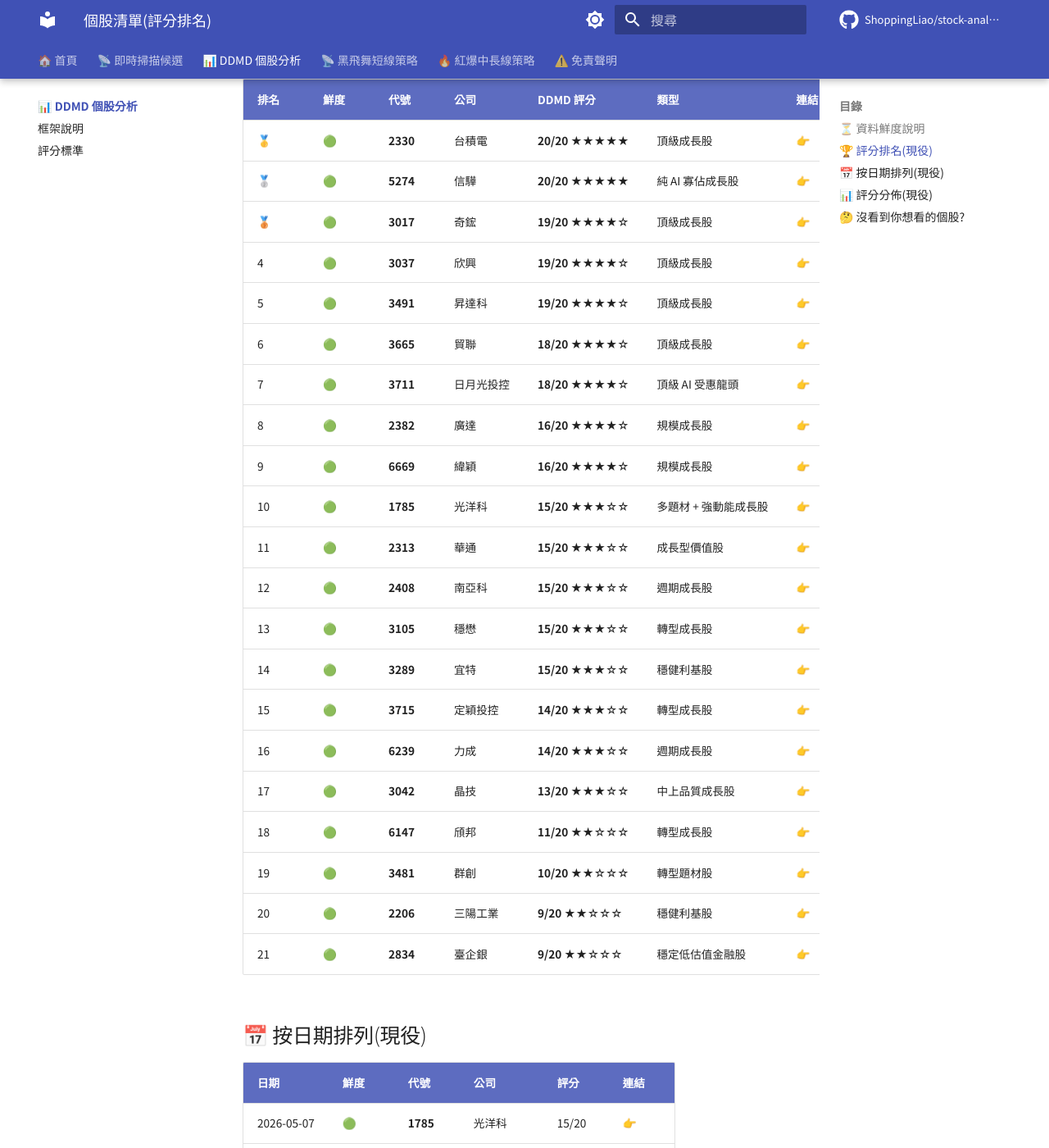
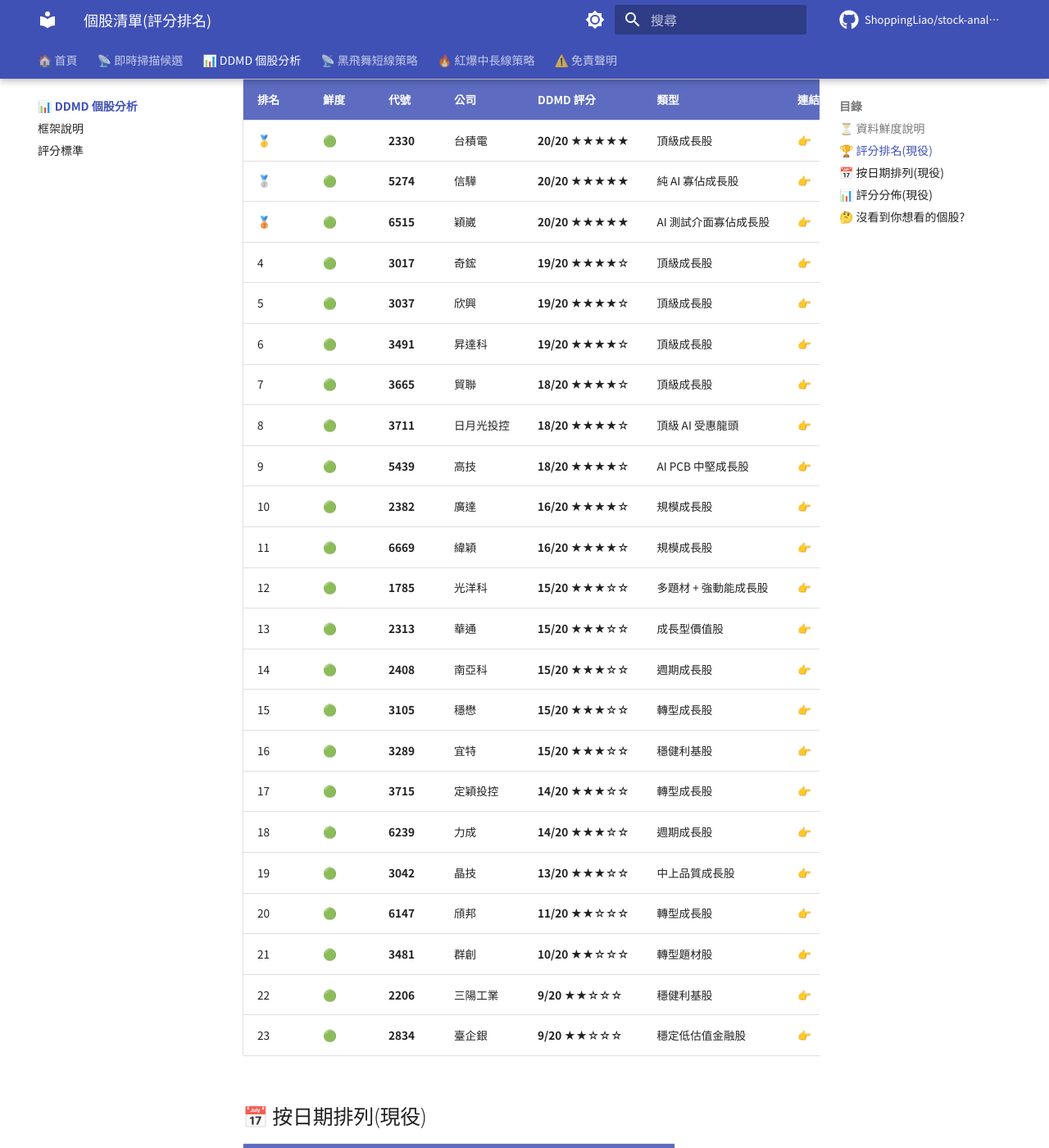
Before and after one commit to ShoppingLiao/stock-analysis-public, an MkDocs documentation site: the page built from docs/reports/index.md, in a window 1280 px wide and 1400 px high, scrolled down 791 px. Shown: the whole window at 82% size. Built offline with MkDocs 1.6.1 and Material for MkDocs 9.7.7, drawn with Linux system fonts in a browser that asks for light colours; comment, search, counter and statistics services are not loaded; some of the changed text lies outside the part shown.

Commit message:
docs: sync 2 report(s) updated, 21 unchanged (2026-05-07)

```diff
--- a/docs/reports/index.md
+++ b/docs/reports/index.md
@@ -6,7 +6,7 @@
 
 # 📁 個股 DDMD 分析清單
 
-已分析 **21** 檔個股 — 🟢 新鮮 21 ｜ 🟡 半新鮮 0 ｜ 🔴 備存 0
+已分析 **23** 檔個股 — 🟢 新鮮 23 ｜ 🟡 半新鮮 0 ｜ 🔴 備存 0
 
 > 每份報告約 15-20 KB,完整 A → F 六章節。**請先閱讀下方「資料鮮度說明」再看個股**。
 
@@ -32,25 +32,27 @@ DDMD 各章節時效性不同 — D 章估值最快過期、A 章商業模式變
 |------|------|------|------|----------|------|------|
 | 🥇 | 🟢 | **2330** | 台積電 | **20/20** ★★★★★ | 頂級成長股 | [👉](2330_台積電_DDMD_2026-05-07.md) |
 | 🥈 | 🟢 | **5274** | 信驊 | **20/20** ★★★★★ | 純 AI 寡佔成長股 | [👉](5274_信驊_DDMD_2026-05-07.md) |
-| 🥉 | 🟢 | **3017** | 奇鋐 | **19/20** ★★★★☆ | 頂級成長股 | [👉](3017_奇鋐_DDMD_2026-05-05.md) |
-| 4 | 🟢 | **3037** | 欣興 | **19/20** ★★★★☆ | 頂級成長股 | [👉](3037_欣興_DDMD_2026-05-06.md) |
-| 5 | 🟢 | **3491** | 昇達科 | **19/20** ★★★★☆ | 頂級成長股 | [👉](3491_昇達科_DDMD_2026-05-06.md) |
-| 6 | 🟢 | **3665** | 貿聯 | **18/20** ★★★★☆ | 頂級成長股 | [👉](3665_貿聯_DDMD_2026-05-06.md) |
-| 7 | 🟢 | **3711** | 日月光投控 | **18/20** ★★★★☆ | 頂級 AI 受惠龍頭 | [👉](3711_日月光投控_DDMD_2026-05-05.md) |
-| 8 | 🟢 | **2382** | 廣達 | **16/20** ★★★★☆ | 規模成長股 | [👉](2382_廣達_DDMD_2026-05-05.md) |
-| 9 | 🟢 | **6669** | 緯穎 | **16/20** ★★★★☆ | 規模成長股 | [👉](6669_緯穎_DDMD_2026-05-06.md) |
-| 10 | 🟢 | **1785** | 光洋科 | **15/20** ★★★☆☆ | 多題材 + 強動能成長股 | [👉](1785_光洋科_DDMD_2026-05-07.md) |
-| 11 | 🟢 | **2313** | 華通 | **15/20** ★★★☆☆ | 成長型價值股 | [👉](2313_華通_DDMD_2026-05-06.md) |
-| 12 | 🟢 | **2408** | 南亞科 | **15/20** ★★★☆☆ | 週期成長股 | [👉](2408_南亞科_DDMD_2026-05-05.md) |
-| 13 | 🟢 | **3105** | 穩懋 | **15/20** ★★★☆☆ | 轉型成長股 | [👉](3105_穩懋_DDMD_2026-05-05.md) |
-| 14 | 🟢 | **3289** | 宜特 | **15/20** ★★★☆☆ | 穩健利基股 | [👉](3289_宜特_DDMD_2026-05-05.md) |
-| 15 | 🟢 | **3715** | 定穎投控 | **14/20** ★★★☆☆ | 轉型成長股 | [👉](3715_定穎投控_DDMD_2026-05-07.md) |
-| 16 | 🟢 | **6239** | 力成 | **14/20** ★★★☆☆ | 週期成長股 | [👉](6239_力成_DDMD_2026-05-06.md) |
-| 17 | 🟢 | **3042** | 晶技 | **13/20** ★★★☆☆ | 中上品質成長股 | [👉](3042_晶技_DDMD_2026-05-06.md) |
-| 18 | 🟢 | **6147** | 頎邦 | **11/20** ★★☆☆☆ | 轉型成長股 | [👉](6147_頎邦_DDMD_2026-05-06.md) |
-| 19 | 🟢 | **3481** | 群創 | **10/20** ★★☆☆☆ | 轉型題材股 | [👉](3481_群創_DDMD_2026-05-07.md) |
-| 20 | 🟢 | **2206** | 三陽工業 | **9/20** ★★☆☆☆ | 穩健利基股 | [👉](2206_三陽工業_DDMD_2026-05-06.md) |
-| 21 | 🟢 | **2834** | 臺企銀 | **9/20** ★★☆☆☆ | 穩定低估值金融股 | [👉](2834_臺企銀_DDMD_2026-05-07.md) |
+| 🥉 | 🟢 | **6515** | 穎崴 | **20/20** ★★★★★ | AI 測試介面寡佔成長股 | [👉](6515_穎崴_DDMD_2026-05-07.md) |
+| 4 | 🟢 | **3017** | 奇鋐 | **19/20** ★★★★☆ | 頂級成長股 | [👉](3017_奇鋐_DDMD_2026-05-05.md) |
+| 5 | 🟢 | **3037** | 欣興 | **19/20** ★★★★☆ | 頂級成長股 | [👉](3037_欣興_DDMD_2026-05-06.md) |
+| 6 | 🟢 | **3491** | 昇達科 | **19/20** ★★★★☆ | 頂級成長股 | [👉](3491_昇達科_DDMD_2026-05-06.md) |
+| 7 | 🟢 | **3665** | 貿聯 | **18/20** ★★★★☆ | 頂級成長股 | [👉](3665_貿聯_DDMD_2026-05-06.md) |
+| 8 | 🟢 | **3711** | 日月光投控 | **18/20** ★★★★☆ | 頂級 AI 受惠龍頭 | [👉](3711_日月光投控_DDMD_2026-05-05.md) |
+| 9 | 🟢 | **5439** | 高技 | **18/20** ★★★★☆ | AI PCB 中堅成長股 | [👉](5439_高技_DDMD_2026-05-07.md) |
+| 10 | 🟢 | **2382** | 廣達 | **16/20** ★★★★☆ | 規模成長股 | [👉](2382_廣達_DDMD_2026-05-05.md) |
+| 11 | 🟢 | **6669** | 緯穎 | **16/20** ★★★★☆ | 規模成長股 | [👉](6669_緯穎_DDMD_2026-05-06.md) |
+| 12 | 🟢 | **1785** | 光洋科 | **15/20** ★★★☆☆ | 多題材 + 強動能成長股 | [👉](1785_光洋科_DDMD_2026-05-07.md) |
+| 13 | 🟢 | **2313** | 華通 | **15/20** ★★★☆☆ | 成長型價值股 | [👉](2313_華通_DDMD_2026-05-06.md) |
+| 14 | 🟢 | **2408** | 南亞科 | **15/20** ★★★☆☆ | 週期成長股 | [👉](2408_南亞科_DDMD_2026-05-05.md) |
+| 15 | 🟢 | **3105** | 穩懋 | **15/20** ★★★☆☆ | 轉型成長股 | [👉](3105_穩懋_DDMD_2026-05-05.md) |
+| 16 | 🟢 | **3289** | 宜特 | **15/20** ★★★☆☆ | 穩健利基股 | [👉](3289_宜特_DDMD_2026-05-05.md) |
+| 17 | 🟢 | **3715** | 定穎投控 | **14/20** ★★★☆☆ | 轉型成長股 | [👉](3715_定穎投控_DDMD_2026-05-07.md) |
+| 18 | 🟢 | **6239** | 力成 | **14/20** ★★★☆☆ | 週期成長股 | [👉](6239_力成_DDMD_2026-05-06.md) |
+| 19 | 🟢 | **3042** | 晶技 | **13/20** ★★★☆☆ | 中上品質成長股 | [👉](3042_晶技_DDMD_2026-05-06.md) |
+| 20 | 🟢 | **6147** | 頎邦 | **11/20** ★★☆☆☆ | 轉型成長股 | [👉](6147_頎邦_DDMD_2026-05-06.md) |
+| 21 | 🟢 | **3481** | 群創 | **10/20** ★★☆☆☆ | 轉型題材股 | [👉](3481_群創_DDMD_2026-05-07.md) |
+| 22 | 🟢 | **2206** | 三陽工業 | **9/20** ★★☆☆☆ | 穩健利基股 | [👉](2206_三陽工業_DDMD_2026-05-06.md) |
+| 23 | 🟢 | **2834** | 臺企銀 | **9/20** ★★☆☆☆ | 穩定低估值金融股 | [👉](2834_臺企銀_DDMD_2026-05-07.md) |
 
 ## 📅 按日期排列(現役)
 
@@ -62,6 +64,8 @@ DDMD 各章節時效性不同 — D 章估值最快過期、A 章商業模式變
 | 2026-05-07 | 🟢 | **3481** | 群創 | 10/20 | [👉](3481_群創_DDMD_2026-05-07.md) |
 | 2026-05-07 | 🟢 | **3715** | 定穎投控 | 14/20 | [👉](3715_定穎投控_DDMD_2026-05-07.md) |
 | 2026-05-07 | 🟢 | **5274** | 信驊 | 20/20 | [👉](5274_信驊_DDMD_2026-05-07.md) |
+| 2026-05-07 | 🟢 | **5439** | 高技 | 18/20 | [👉](5439_高技_DDMD_2026-05-07.md) |
+| 2026-05-07 | 🟢 | **6515** | 穎崴 | 20/20 | [👉](6515_穎崴_DDMD_2026-05-07.md) |
 | 2026-05-06 | 🟢 | **2206** | 三陽工業 | 9/20 | [👉](2206_三陽工業_DDMD_2026-05-06.md) |
 | 2026-05-06 | 🟢 | **2313** | 華通 | 15/20 | [👉](2313_華通_DDMD_2026-05-06.md) |
 | 2026-05-06 | 🟢 | **3037** | 欣興 | 19/20 | [👉](3037_欣興_DDMD_2026-05-06.md) |
```
Also changed, not shown: other parts of docs/reports/index.md (+1 -1 lines), docs/reports/5439_高技_DDMD_2026-05-07.md (added, +153 -0 lines), docs/reports/6515_穎崴_DDMD_2026-05-07.md (added, +168 -0 lines).
